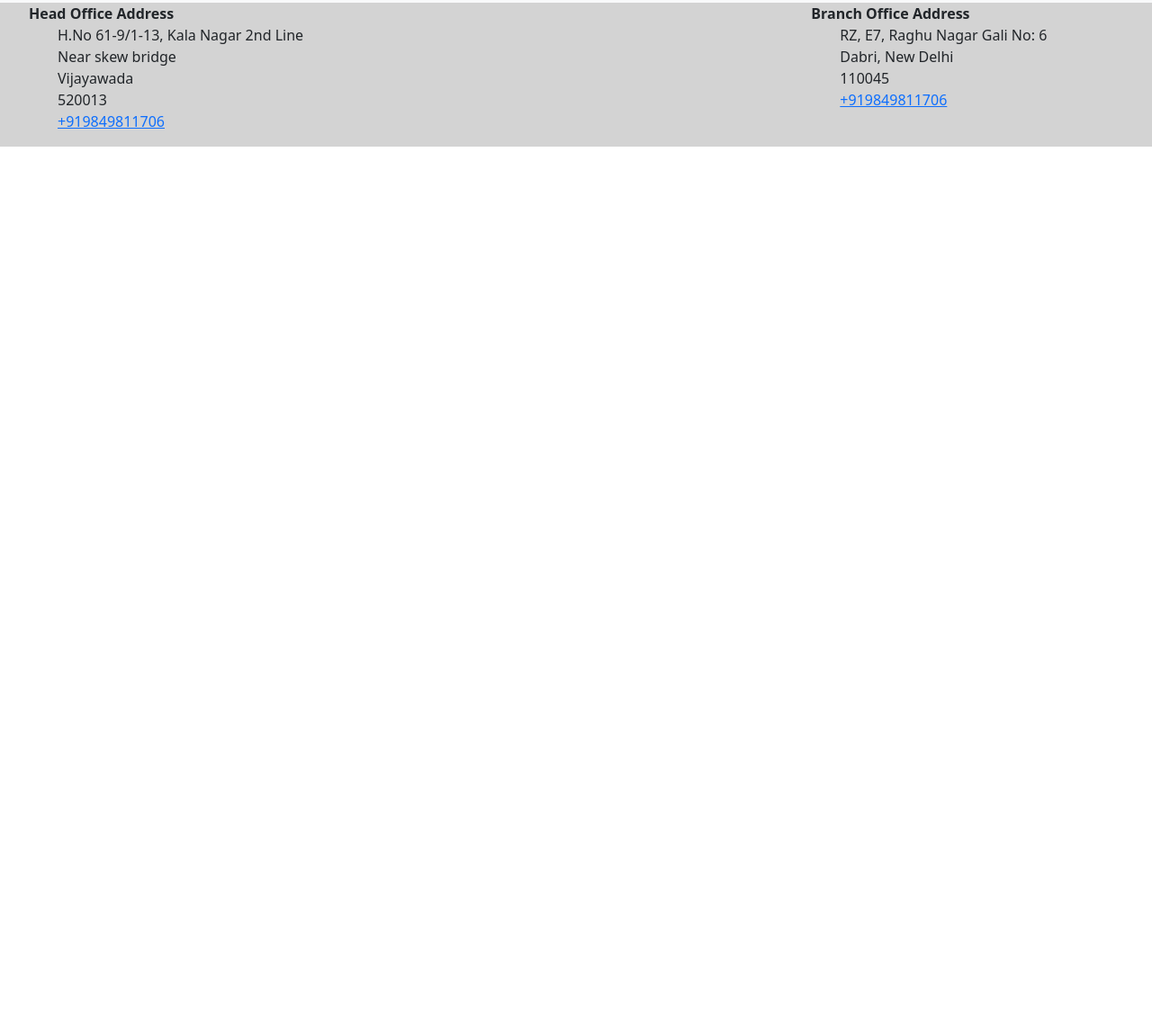
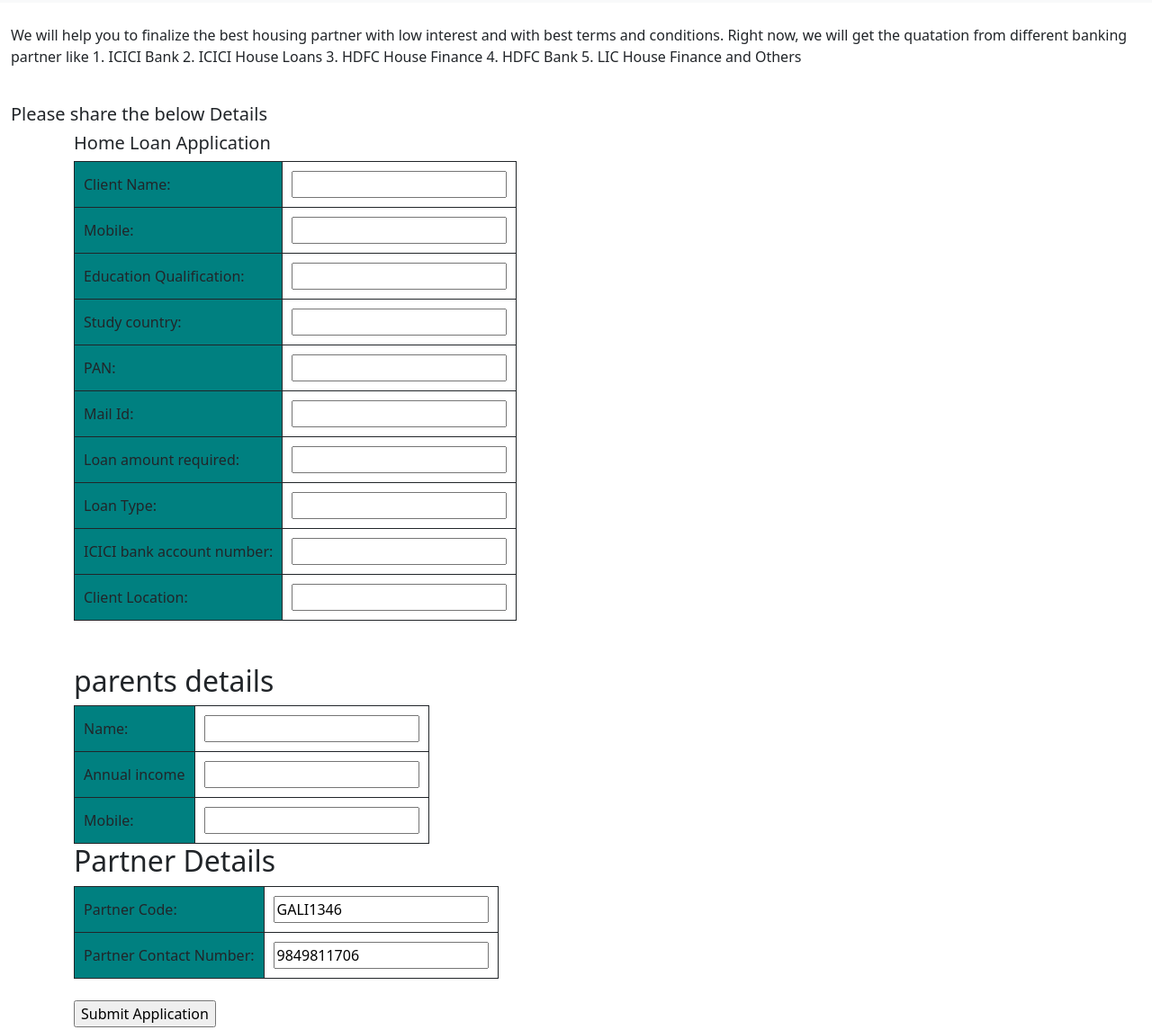
Before and after one commit to krkakarla/etaxfiling, a plain HTML site: page Education Loan.html in a window 1280 px wide. Shown: the part 53-1198 px from the top of the page at 90% size. Before the commit the page ends 800 px from the top, so only its background shows below. Drawn offline with nearby package versions, Linux system fonts and the light colour scheme.

Commit message:
Update Education Loan.html
education loan

```diff
--- a/Education Loan.html
+++ b/Education Loan.html
@@ -183,7 +183,101 @@
             </div>
         </div>
     </nav>
+    <br>
     <div class="container-fluid">
+        <p>We will help you to finalize the best housing partner with low interest and with best terms and conditions.
+            Right now, we will get the quatation from different banking partner like 1. ICICI Bank 2. ICICI House Loans
+            3. HDFC House Finance 4. HDFC Bank 5. LIC House Finance and Others
+        </p><br>
+        <h5>Please share the below Details </h5>
+        <div class="container">
+            <h5>Home Loan Application</h5>
+            <form onsubmit="HRACAL()">
+                <table>
+                    <tr>
+                        <th>Client Name:</th>
+                        <td><input type=" text" name="clientName" id="clientName" required>
+                        </td>
+                    </tr>
+                    <tr>
+                        <th>Mobile:</th>
+                        <td><input type="tel" name="mobile" id="mobile" required></td>
+                    </tr>
+                    <tr>
+                        <th>Education Qualification:</th>
+                        <td><input type="text" name="Education Qualification" id="Education Qualification" required></td>
+                    </tr>
+                    <tr>
+                        <th>Study country:</th>
+                        <td><input type="text" name="Study country" id="Study country" required></td>
+                    </tr>
+                    <tr>
+                        <th>PAN:</th>
+                        <td><input type="text" name="pan" id="pan" required></td>
+                    </tr>
+                    <tr>
+                        <th>Mail Id:</th>
+                        <td><input type="text" name="MAIL ID" id="Mail ID" required></td>
+                    </tr>
+                    <tr>
+                        <th>Loan amount required:</th>
+                        <td><input type="text" name="jobLocation" id="Loan amount required" required></td>
+                    </tr>
+                    <tr>
+                        <th>Loan Type:</th>
+                        <td><input type="text" name="loanAmount" id="loanAmount" required></td>
+                    </tr>
+                    <tr>
+                        <th>ICICI bank account number:</th>
+                        <td><input type="text" name="ICICI bank account number" id="ICICI bank account number" required></td>
+                    </tr>
+                    <tr>
+                        <th>Client Location:</th>
+                        <td><input type="text" name="clientLocation" id="clientLocation" required></td>
+                    </tr>
+                </table><br>
+                <br>
+                    <h2>parents details</h2>
+                    <table>
+                        <tr>
+                            <th>Name:</th>
+                            <td><input type="text" name="Name" id="Name" required></td>
+                        </tr>
+                        <tr>
+                            <th>Annual income</th>
+                            <td><input type="text" name="Annual income" id="annual income" required></td>
+                        </tr>
+                        <th>Mobile:</th>
+                        <td><input type="tel" name="mobile" id="mobile" required></td>
+                    </table>
+
+
+
+
+                <h2>Partner Details</h2>
+                <table>
+                    <!----<tr>
+                        <th>Partner Name:</th>
+                        <td><input type="text" name="partnerName" id="partnerName" value="Gnanesh"></td>
+                    </tr>-->
+                    <tr>
+                        <th>Partner Code:</th>
+                        <td><input type="text" name="partnerCode" id="partnerCode" value="GALI1346"></td>
+                    </tr>
+                    <tr>
+                        <th>Partner Contact Number:</th>
+                        <td><input type="tel" name="partnerContactNumber" id="partnerContactNumber" value="9849811706">
+                        </td>
+                    </tr>
+                </table>
+                <br>
+                <input type="submit" value="Submit Application" onclick="Homeloan()">
+            </form>
+            <br>
+        </div>
+    </div>
+
+
     </div>
     <div class="row">
         <div class="col">
```
